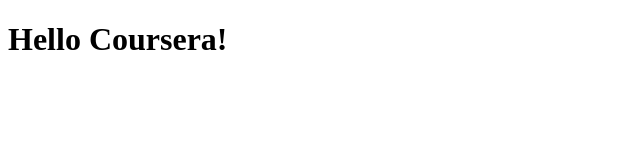
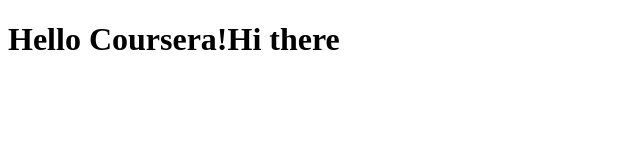
Before and after one commit to jayantjnd/coursera-test, a plain HTML site: page site/index.html in a window 1280 px wide. Shown: the whole page, without its empty margins (0-640 px from the left). Drawn offline with Linux system fonts and the light colour scheme.

Commit message:
Small addition to our page.

```diff
--- a/site/index.html
+++ b/site/index.html
@@ -4,6 +4,6 @@
 	<title>Hello World!</title>
 </head>
 <body>
-<h1>Hello Coursera!</h1>
+<h1>Hello Coursera!Hi there</h1>
 </body>
 </html>
```
